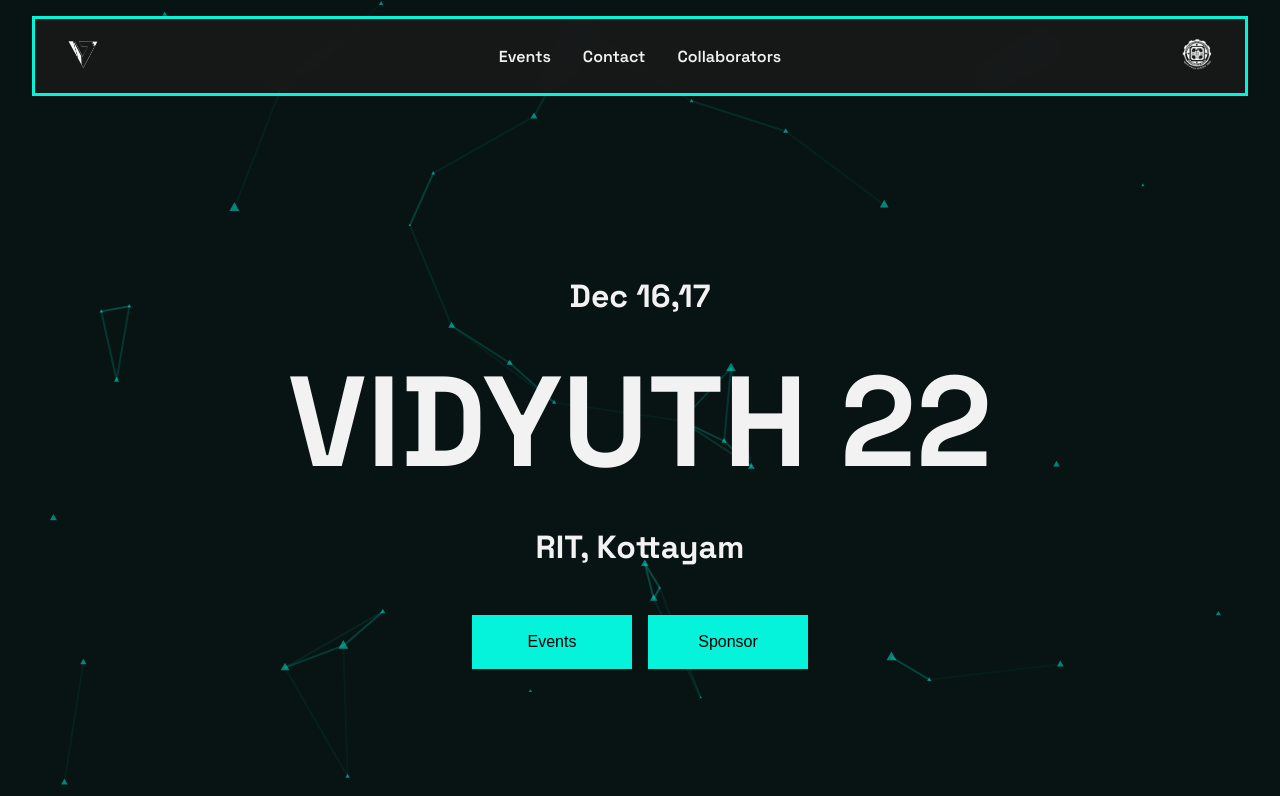
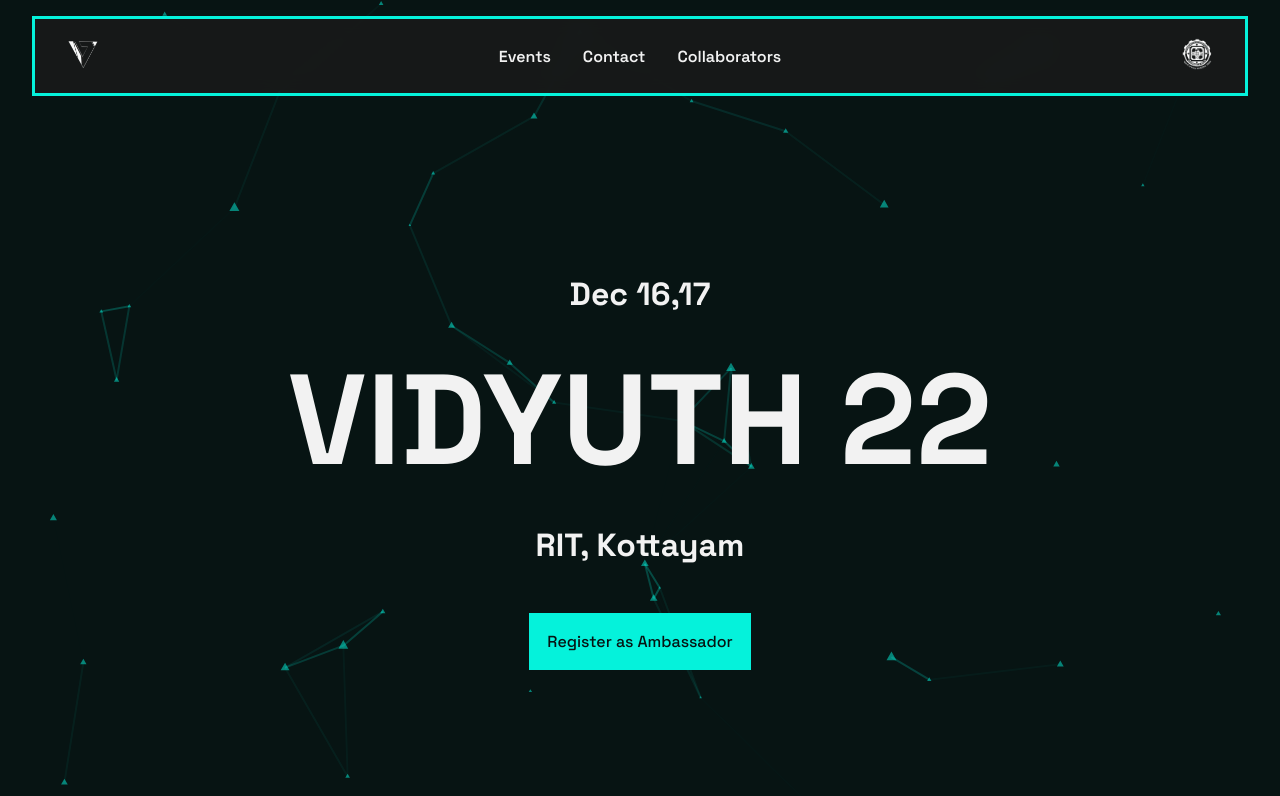
Before and after one commit to mhdafh7/vidyuth, a Next.js app: page / in a window 1280 px wide. Shown: the top 796 px of the page. Built offline with nearby package versions, Linux system fonts and the light colour scheme.

Commit message:
feat: call for ambassadors cta

```diff
--- a/components/Hero/Hero.module.scss
+++ b/components/Hero/Hero.module.scss
@@ -30,13 +30,24 @@
         display: flex;
         gap: 1rem;
 
-        .eventsBtn, .sponsorsBtn{
+        // .eventsBtn, .sponsorsBtn{
+        //     border: $accent 2px solid;
+        //     font-size: 1rem;
+        //     font-weight: 500;
+        //     padding: 1rem;
+        //     width: 10rem;
+        //     background-color: $accent;
+        //     color: $bg;
+        //     cursor: pointer;
+        // }
+        .regBtn{
             border: $accent 2px solid;
             font-size: 1rem;
             font-weight: 500;
             padding: 1rem;
-            width: 10rem;
+            // width: 10rem;
             background-color: $accent;
+            color: $bg;
             cursor: pointer;
         }
     }
--- a/components/Hero/index.tsx
+++ b/components/Hero/index.tsx
@@ -11,7 +11,7 @@ const Hero = () => {
                 <h3>RIT, Kottayam</h3>
             </div>
             <div className={styles.btnContainer}>
-                <Link href="/events">
+                {/* <Link href="/events">
                     <motion.button
                         className={styles.eventsBtn}
                         whileHover={{
@@ -36,7 +36,20 @@ const Hero = () => {
                     >
                         Sponsor
                     </motion.button>
-                </Link>
+                </Link> */}
+                <motion.a
+                    href="https://forms.gle/7FGaktE2oqb8xZQHA"
+                    target="_blank"
+                    className={styles.regBtn}
+                    whileHover={{
+                        scale: 1.05,
+                        transition: { duration: 0.6 },
+                    }}
+                    whileTap={{ scale: 0.9 }}
+                    transition={{ type: 'spring', stiffness: 400, damping: 10 }}
+                >
+                    Register as Ambassador
+                </motion.a>
             </div>
         </div>
     );
```
